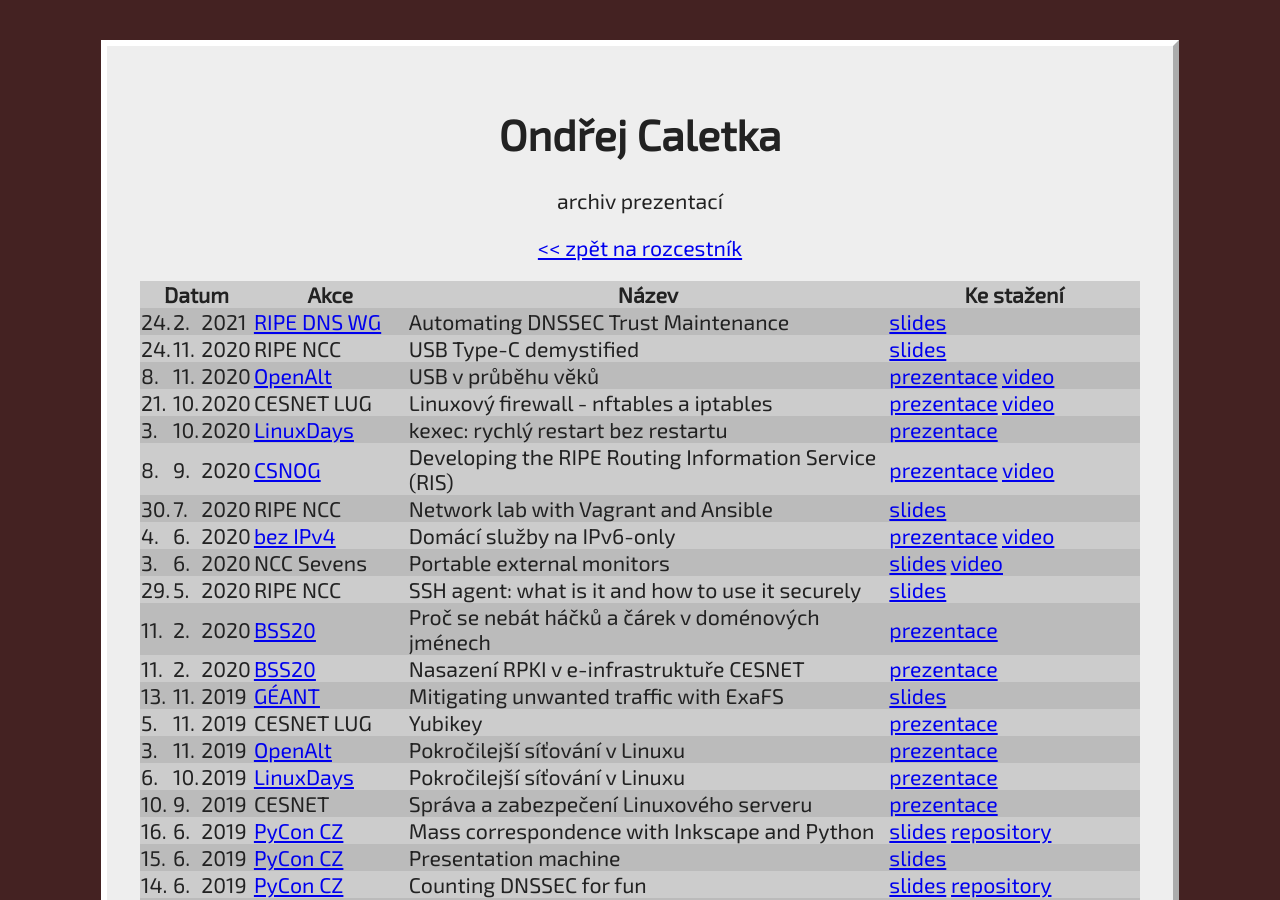
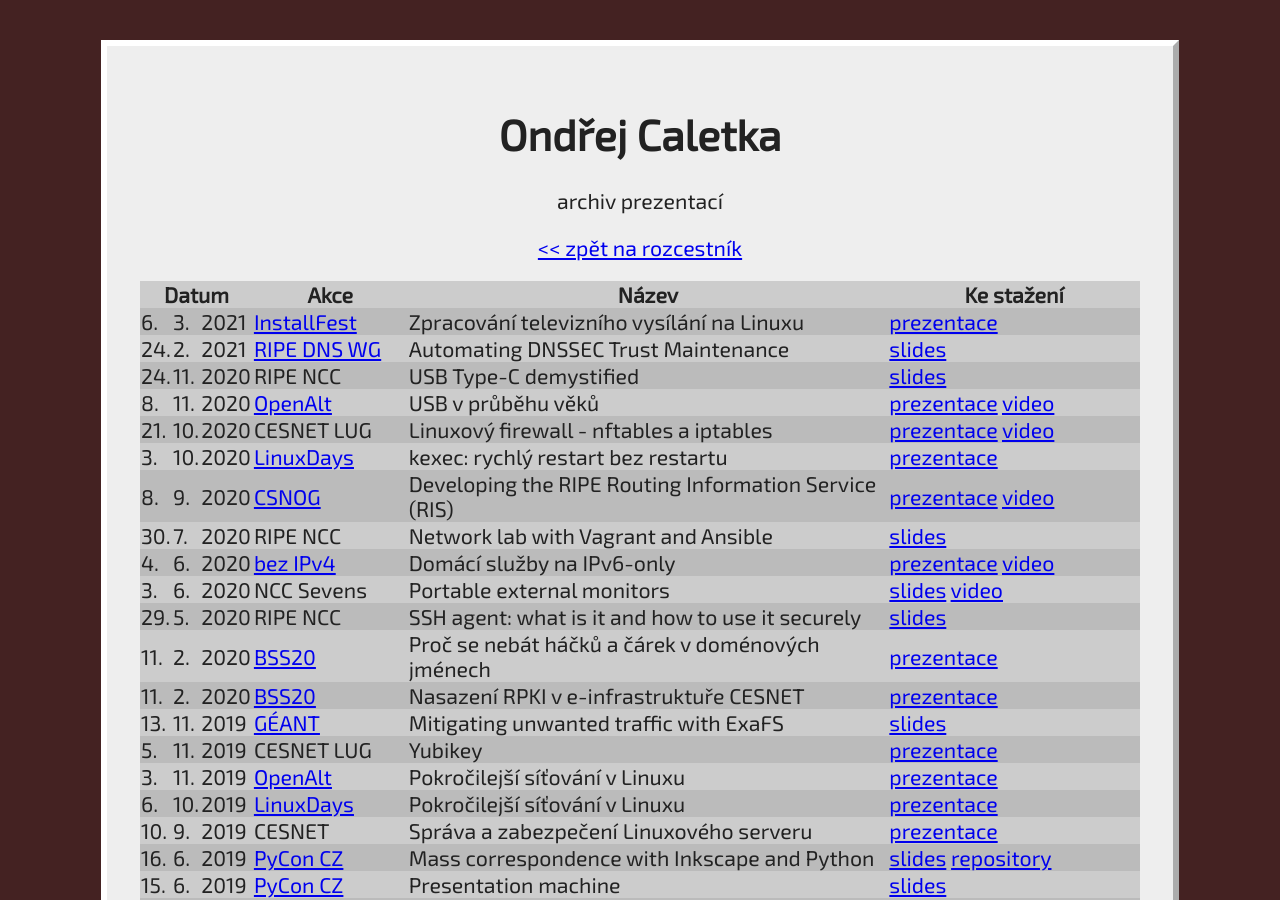
Before and after one commit to oskar456/caletka-cz, a Jekyll site: the page built from slidy.html, in a window 1280 px wide and 900 px high. Built offline with Jekyll 4.4.1, drawn with Linux system fonts in a browser that asks for light colours.

Commit message:
Slidy na InstallFest

```diff
--- a/_data/slidy.yaml
+++ b/_data/slidy.yaml
@@ -1,3 +1,11 @@
+- date: 2021-03-06
+  event: InstallFest
+  eventlink: https://www.installfest.cz/if21/
+  title: Zpracování televizního vysílání na Linuxu
+  links:
+     - link: prezentace
+       href: /dl/slidy/20210306-InstallFest-Televize.pdf
+
 - date: 2021-02-24
   event: RIPE DNS WG
   eventlink: "https://www.ripe.net/participate/ripe/wg/active-wg/dns/remote-sessions"
```
